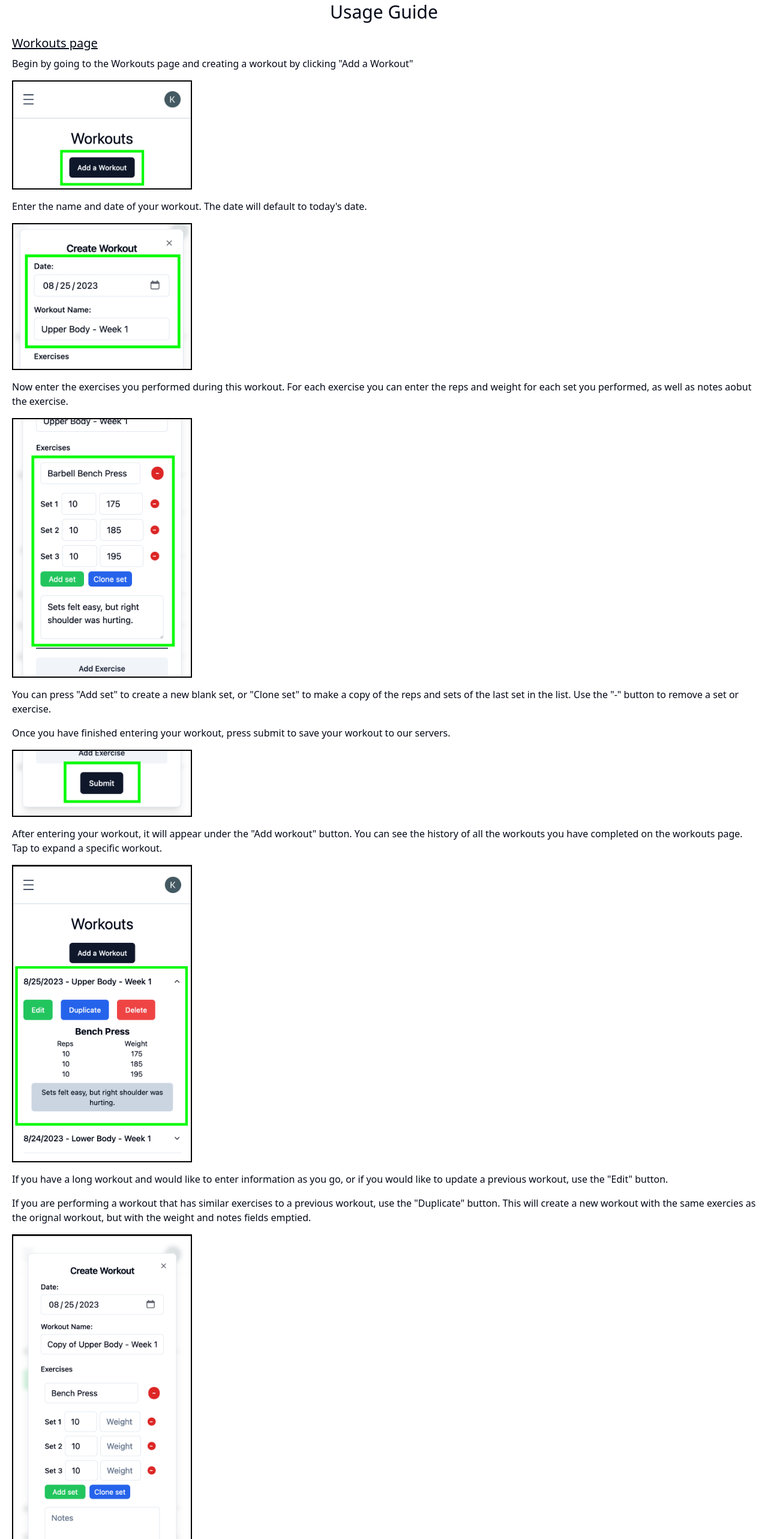
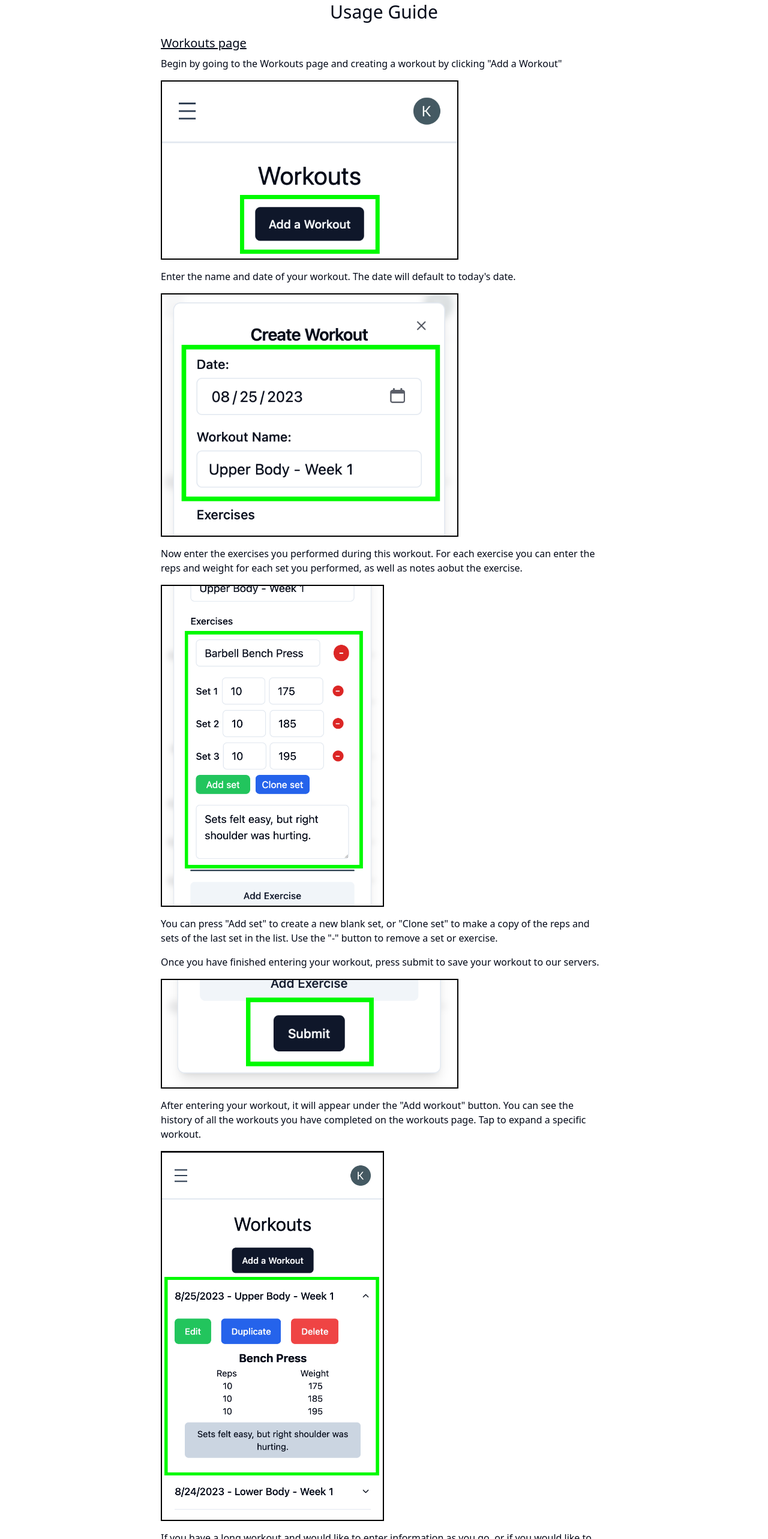
Before and after one commit to Tatooles/next-fitness-tracker, a Next.js app: page /guide in a window 1280 px wide. Shown: the part 80-2646 px from the top of the page at 60% size. Built offline with nearby package versions, Linux system fonts and the light colour scheme.

Commit message:
Make guide page responsive and add alt text

```diff
--- a/app/guide/page.tsx
+++ b/app/guide/page.tsx
@@ -1,32 +1,35 @@
 import Image from "next/image";
+import addWorkoutImage from "public/add-workout-image.png";
+import duplicateWorkoutImage from "public/duplicate-workout-image.png";
+import exerciseImage from "public/exercise-image.png";
+import exercisesImage from "public/exercises-image.png";
+import submitImage from "public/submit-image.png";
+import workoutNameDateImage from "public/workout-date-name-image.png";
+import workoutHistoryImage from "public/workout-history-image.png";
 
 export default function HowTo() {
   return (
     <div className="p-5 text-center">
       <h1 className="mb-5 text-3xl">Usage Guide</h1>
-      <article className="text-left">
+      <article className="mx-auto text-left sm:w-3/4 lg:w-3/5">
         <h2 className="mb-2 text-xl underline">Workouts page</h2>
         <p>
           Begin by going to the Workouts page and creating a workout by clicking
           &quot;Add a Workout&quot;
         </p>
         <Image
-          src="/add-workout-image.png"
-          alt="Screenshot of add workout button"
-          width={300}
-          height={300}
-          className="my-4 border-2 border-black"
+          src={addWorkoutImage}
+          alt="Screenshot of the add workout button"
+          className="my-4 h-auto w-full border-2 border-black sm:w-2/3"
         />
         <p>
           Enter the name and date of your workout. The date will default to
           today&apos;s date.
         </p>
         <Image
-          src="/workout-date-name-image.png"
-          alt="Screenshot of top of workout section"
-          width={300}
-          height={300}
-          className="my-4 border-2 border-black"
+          src={workoutNameDateImage}
+          alt="Screenshot of the top of the create workout section"
+          className="my-4 h-auto w-full border-2 border-black sm:w-2/3"
         />
         <p>
           Now enter the exercises you performed during this workout. For each
@@ -34,11 +37,9 @@ export default function HowTo() {
           as well as notes aobut the exercise.
         </p>
         <Image
-          src="/exercise-image.png"
+          src={exerciseImage}
           alt="Screenshot of exercise section"
-          width={300}
-          height={300}
-          className="my-4 border-2 border-black"
+          className="my-4 h-auto w-full border-2 border-black sm:w-1/2"
         />
         <p>
           You can press &quot;Add set&quot; to create a new blank set, or
@@ -51,11 +52,9 @@ export default function HowTo() {
           your workout to our servers.
         </p>
         <Image
-          src="/submit-image.png"
-          alt=""
-          width={300}
-          height={300}
-          className="my-4 border-2 border-black"
+          src={submitImage}
+          alt="Screeshot of submit button"
+          className="my-4 h-auto w-full border-2 border-black sm:w-2/3"
         />
         <p>
           After entering your workout, it will appear under the &quot;Add
@@ -63,11 +62,9 @@ export default function HowTo() {
           have completed on the workouts page. Tap to expand a specific workout.
         </p>
         <Image
-          src="/workout-history-image.png"
-          alt=""
-          width={300}
-          height={300}
-          className="my-4 border-2 border-black"
+          src={workoutHistoryImage}
+          alt="Screenshot of recent workouts on workouts page"
+          className="my-4 h-auto w-full border-2 border-black sm:w-1/2"
         />
         <p>
           If you have a long workout and would like to enter information as you
@@ -81,23 +78,19 @@ export default function HowTo() {
           but with the weight and notes fields emptied.
         </p>
         <Image
-          src="/duplicate-workout-image.png"
-          alt=""
-          width={300}
-          height={300}
-          className="my-4 border-2 border-black"
+          src={duplicateWorkoutImage}
+          alt="Screenshot of duplicated workout"
+          className="my-4 h-auto w-full border-2 border-black sm:w-1/2"
         />
         <h2 className="mb-2 text-xl underline">Exercises page</h2>
         <p>
-          One the Exercises page you can see a list of all the exercises you
-          have logged. Use the search bar to filter your exercises by name.
+          On the Exercises page you can see a list of all the exercises you have
+          logged. Use the search bar to filter your exercises by name.
         </p>
         <Image
-          src="/exercises-image.png"
-          alt=""
-          width={300}
-          height={300}
-          className="my-4 border-2 border-black"
+          src={exercisesImage}
+          alt="Screenshot of exercise list filtered by name"
+          className="my-4 h-auto w-full border-2 border-black sm:w-1/2"
         />
       </article>
     </div>
```
